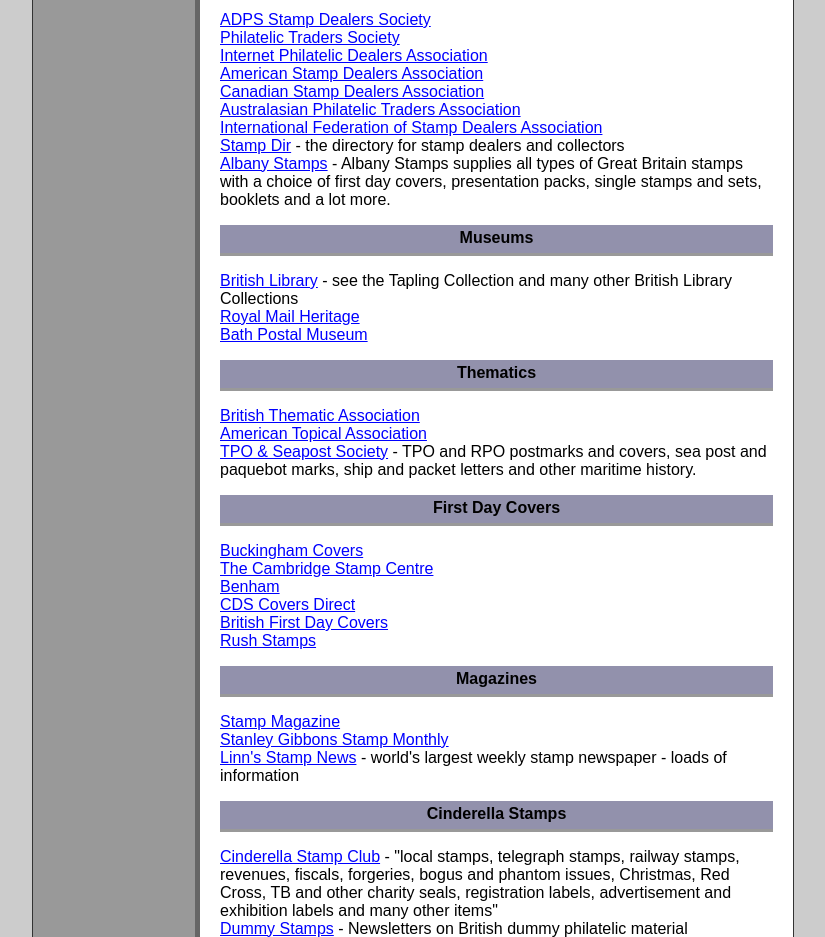
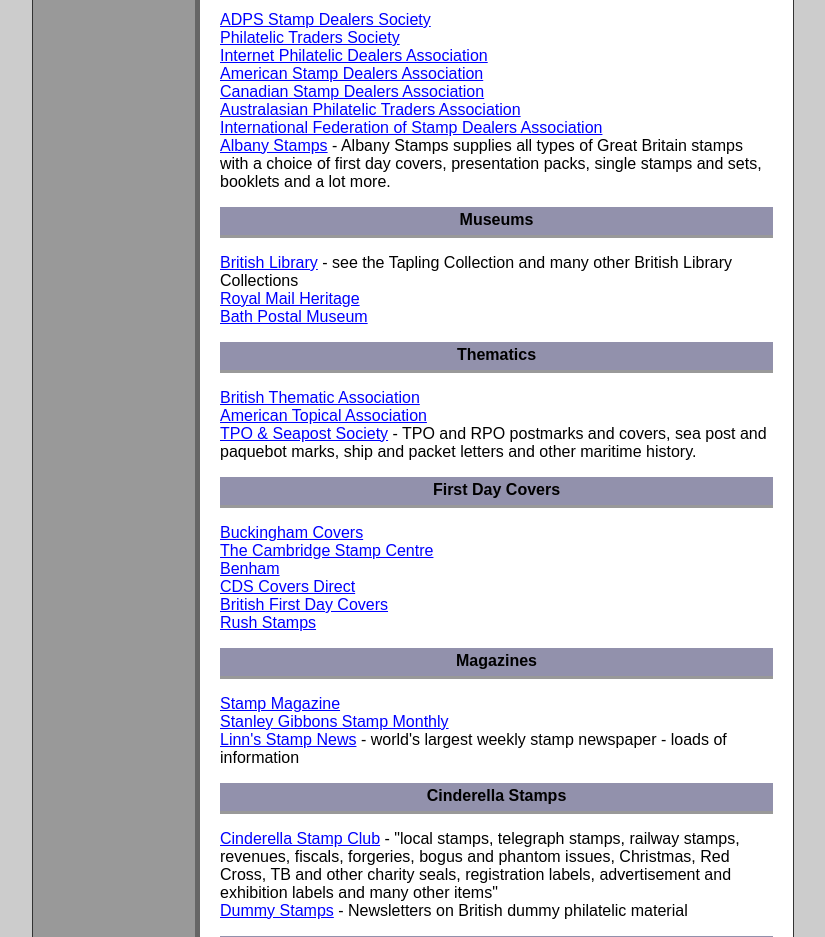
Before and after one commit to astalker/paisley-stamps, a plain HTML site: page links.html in a window 1280 px wide. Shown: the part 900-1837 px from the top of the page, without its empty margins (227-1052 px from the left). Drawn offline with Linux system fonts and the light colour scheme.

Commit message:
Update links.html
Fix Stamp Dealers

```diff
--- a/links.html
+++ b/links.html
@@ -92,7 +92,6 @@ ul li {list-style:none;margin:0;padding:0}
     <li><a target="_blank" href="http://www.csdaonline.com/">Canadian Stamp Dealers Association</a></li>
     <li><a target="_blank" href="http://www.apta.com.au/">Australasian Philatelic Traders Association</a></li>
     <li><a target="_blank" href="http://www.ifsda.org/">International Federation of Stamp Dealers Association</a></li>
-    <li><a target="_blank" href="http://www.stampdir.com/">Stamp Dir</a> - the directory for stamp dealers and collectors</li>
     <li><a target="_blank" href="http://www.albanystamps.co.uk">Albany Stamps</a> - Albany Stamps supplies all types of Great Britain stamps with a choice of first day covers, presentation packs, single stamps and sets, booklets and a lot more.</li>
 </ul>
 <h3>Museums</h3>
```
